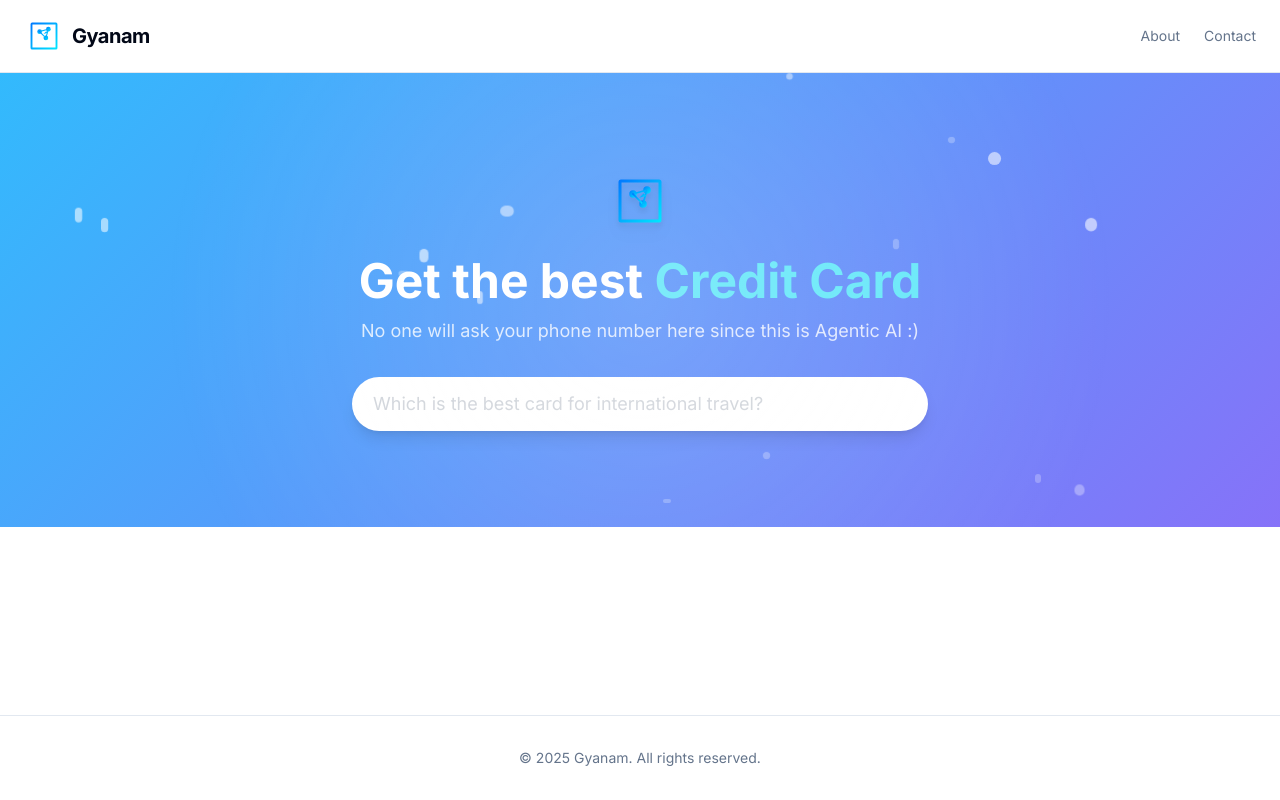
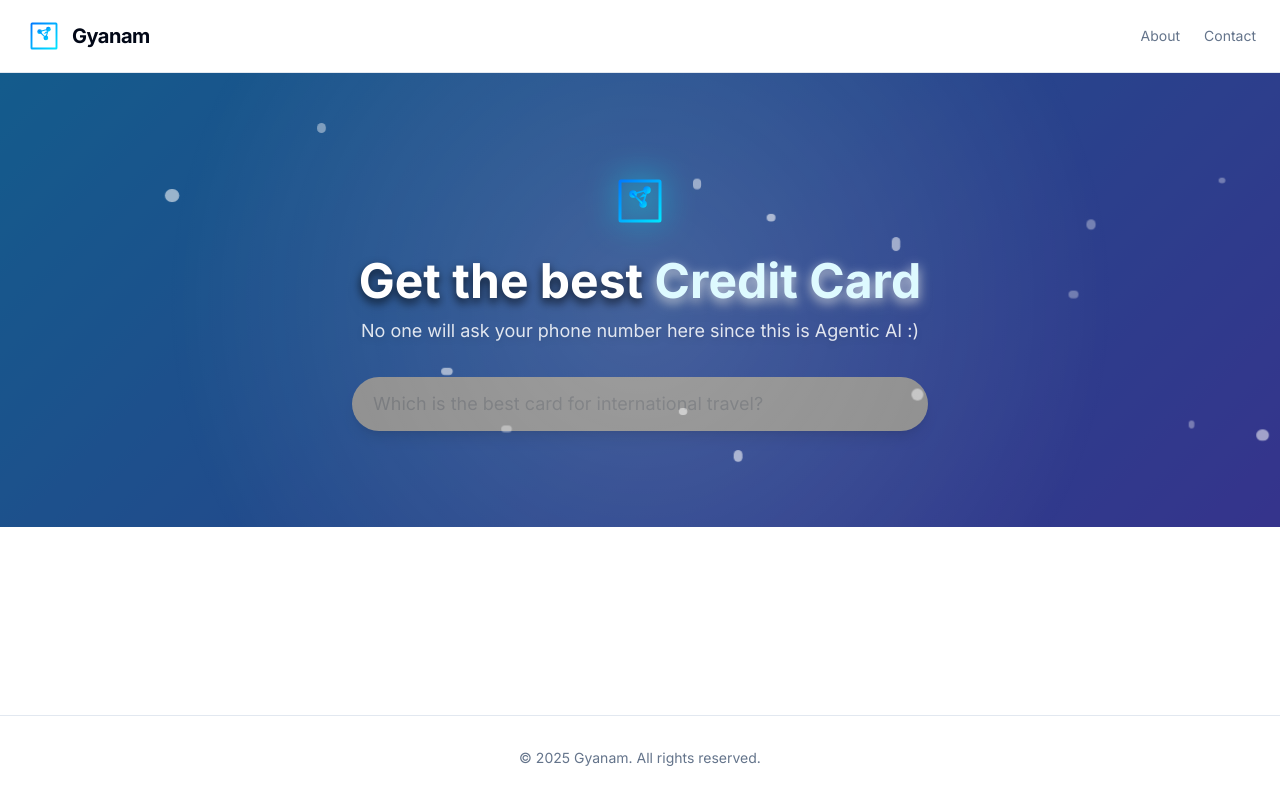
Before and after one commit to gyanamc/gyanam-agentic-card-finder, a React (Vite) app: page / in a window 1280 px wide. Built offline with nearby package versions, Linux system fonts and the light colour scheme.

Commit message:
Update Hero.tsx

```diff
--- a/src/components/site/Hero.tsx
+++ b/src/components/site/Hero.tsx
@@ -28,7 +28,6 @@ const Hero = () => {
     setCurrentSuggestion(suggestions[index]);
   }, [index]);
 
-  // Stop cycling when typing
   const handleFocus = () => {
     if (intervalRef.current) clearInterval(intervalRef.current);
   };
@@ -43,11 +42,20 @@ const Hero = () => {
     <section
       className="relative flex flex-col items-center justify-center text-center px-4 py-16 md:py-24 overflow-hidden"
       style={{
-        background: "linear-gradient(135deg, #007BFF, #00E5FF, #A855F7)",
+        background: "linear-gradient(135deg, #0055cc, #00cfff, #7b3fff)",
         backgroundSize: "400% 400%",
-        animation: "gradientShift 12s ease infinite",
+        animation: "gradientShift 12s ease-in-out infinite",
       }}
     >
+      {/* Animated overlay for readability */}
+      <div
+        className="absolute inset-0 pointer-events-none"
+        style={{
+          background: "rgba(0,0,0,0.35)",
+          animation: "overlayPulse 12s ease-in-out infinite",
+        }}
+      ></div>
+
       {/* Particles Layer */}
       <div className="absolute inset-0 overflow-hidden pointer-events-none">
         {Array.from({ length: 15 }).map((_, i) => (
@@ -61,7 +69,7 @@ const Hero = () => {
               left: `${Math.random() * 100}%`,
               animation: `
                 float ${4 + Math.random() * 6}s ease-in-out infinite,
-                pulse ${2 + Math.random() * 2}s ease-in-out infinite
+                particlePulse 12s ease-in-out infinite
               `,
               animationDelay: `${Math.random() * 4}s`,
             }}
@@ -69,7 +77,7 @@ const Hero = () => {
         ))}
       </div>
 
-      {/* Radial overlay for focus */}
+      {/* Radial light effect */}
       <div
         className="absolute inset-0 pointer-events-none"
         style={{
@@ -78,18 +86,25 @@ const Hero = () => {
         }}
       ></div>
 
-      {/* Logo */}
+      {/* Logo with glow */}
       <img
         src="/logo-gradient.svg"
         alt="Agentic AI Logo"
         className="w-16 h-16 mb-6 drop-shadow-lg"
+        style={{
+          animation: "logoGlow 12s ease-in-out infinite",
+        }}
       />
 
       {/* Heading */}
-      <h1 className="text-4xl md:text-5xl font-bold text-white">
-        Get the best <span className="text-cyan-300">Credit Card</span>
+      <h1
+        className="text-4xl md:text-5xl font-bold text-white drop-shadow-lg"
+        style={{ textShadow: "0px 4px 10px rgba(0,0,0,0.6)" }}
+      >
+        Get the best{" "}
+        <span className="credit-card-text text-cyan-300">Credit Card</span>
       </h1>
-      <p className="mt-3 text-lg text-white/80 max-w-xl">
+      <p className="mt-3 text-lg text-white/85 max-w-xl drop-shadow-md">
         No one will ask your phone number here since this is Agentic AI :)
       </p>
 
@@ -113,15 +128,34 @@ const Hero = () => {
           100% { background-position: 0% 50%; }
         }
 
+        @keyframes overlayPulse {
+          0%, 100% { background: rgba(0,0,0,0.35); }
+          50% { background: rgba(0,0,0,0.45); }
+        }
+
         @keyframes float {
           0% { transform: translateY(0) translateX(0); }
           50% { transform: translateY(-20px) translateX(10px); }
           100% { transform: translateY(0) translateX(0); }
         }
 
-        @keyframes pulse {
+        @keyframes particlePulse {
           0%, 100% { transform: scale(1); opacity: 0.25; }
           50% { transform: scale(1.5); opacity: 0.6; }
+        }
+
+        @keyframes logoGlow {
+          0%, 100% { filter: drop-shadow(0 0 6px rgba(0, 255, 255, 0.6)); }
+          50% { filter: drop-shadow(0 0 16px rgba(0, 255, 255, 1)); }
+        }
+
+        @keyframes creditCardBrighten {
+          0%, 100% { color: #67e8f9; text-shadow: 0px 2px 6px rgba(0,255,255,0.5); }
+          50% { color: #e0faff; text-shadow: 0px 4px 12px rgba(255,255,255,0.8); }
+        }
+
+        .credit-card-text {
+          animation: creditCardBrighten 12s ease-in-out infinite;
         }
       `}</style>
     </section>
```
